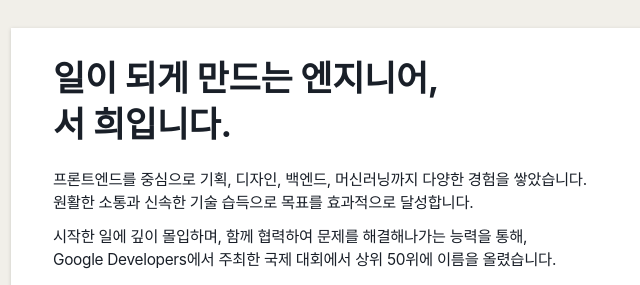
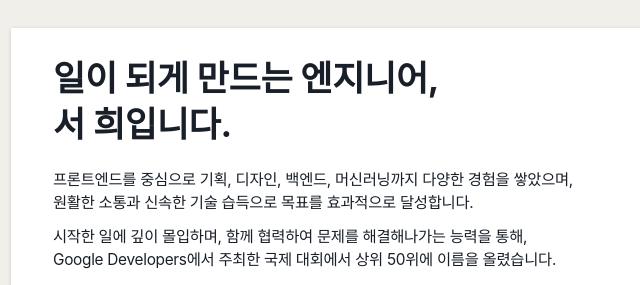
Before and after one commit to hee-suh/resume, a website: page index.html in a window 1280 px wide. Shown: the top 285 px of the page, 179-819 px from the left. Drawn offline with nearby package versions, Linux system fonts and the light colour scheme; a web font is replaced by a local one.

Commit message:
Feat: Update content

```diff
--- a/index.html
+++ b/index.html
@@ -45,7 +45,7 @@
 							</div>
 						</div>
 						<div class="pt-3 pb-2 summary">
-							프론트엔드를 중심으로 기획, 디자인, 백엔드, 머신러닝까지 다양한 경험을 쌓았습니다.
+							프론트엔드를 중심으로 기획, 디자인, 백엔드, 머신러닝까지 다양한 경험을 쌓았으며,
 							<br class="md" />원활한 소통과 신속한 기술 습득으로 목표를 효과적으로 달성합니다.
 							<div style="height: 0.75rem"></div>
 							시작한 일에 깊이 몰입하며, 함께 협력하여 문제를 해결해나가는 능력을 통해,<br class="md" />
```
